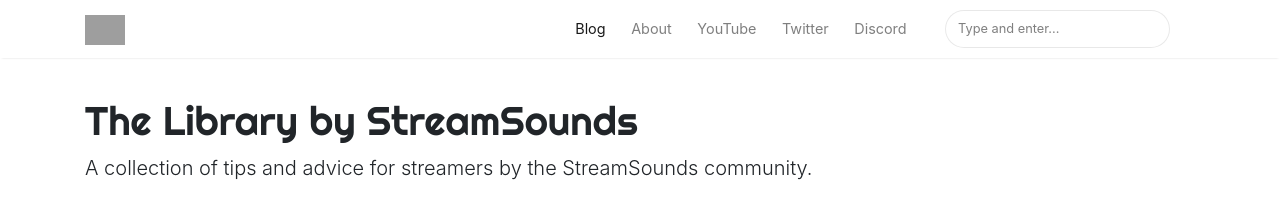
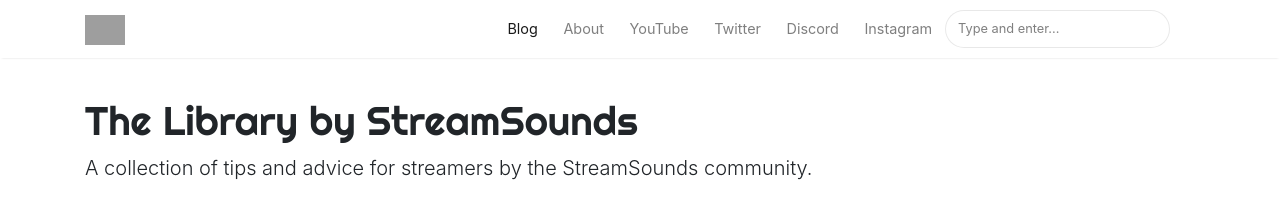
Before and after one commit to StreamSounds/library, a Jekyll site: the page built from index.html, in a window 1280 px wide. Shown: the top 213 px of the page. Built offline with Jekyll 4.4.1, drawn with Linux system fonts in a browser that asks for light colours; nearby versions of some CDN libraries; the list of posts is cut into pages by our own code; grey boxes are pictures that could not be loaded.

Commit message:
Update default.html
adding socials to nav menu

```diff
--- a/_layouts/default.html
+++ b/_layouts/default.html
@@ -83,7 +83,7 @@
 									<a class="nav-link" href="https://www.discord.streamsounds.tv/">Discord</a>
 								</li>
 								<li class="nav-item">
-									<a class="nav-link" href="https://wwww.instagram.com/streamsoundstv/"></a>
+									<a class="nav-link" href="https://wwww.instagram.com/streamsoundstv/">Instagram</a>
 								</li>
 
 
```
